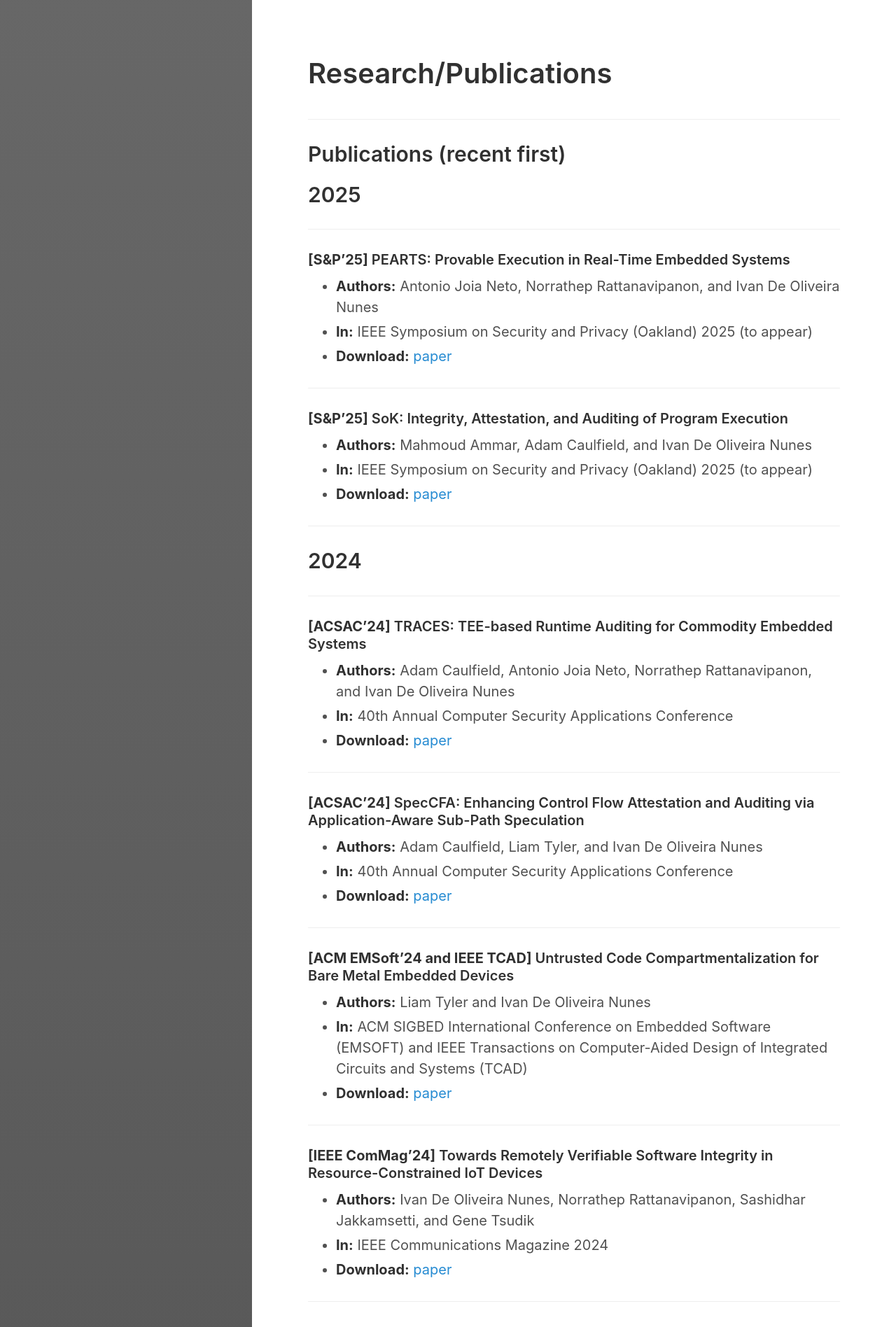
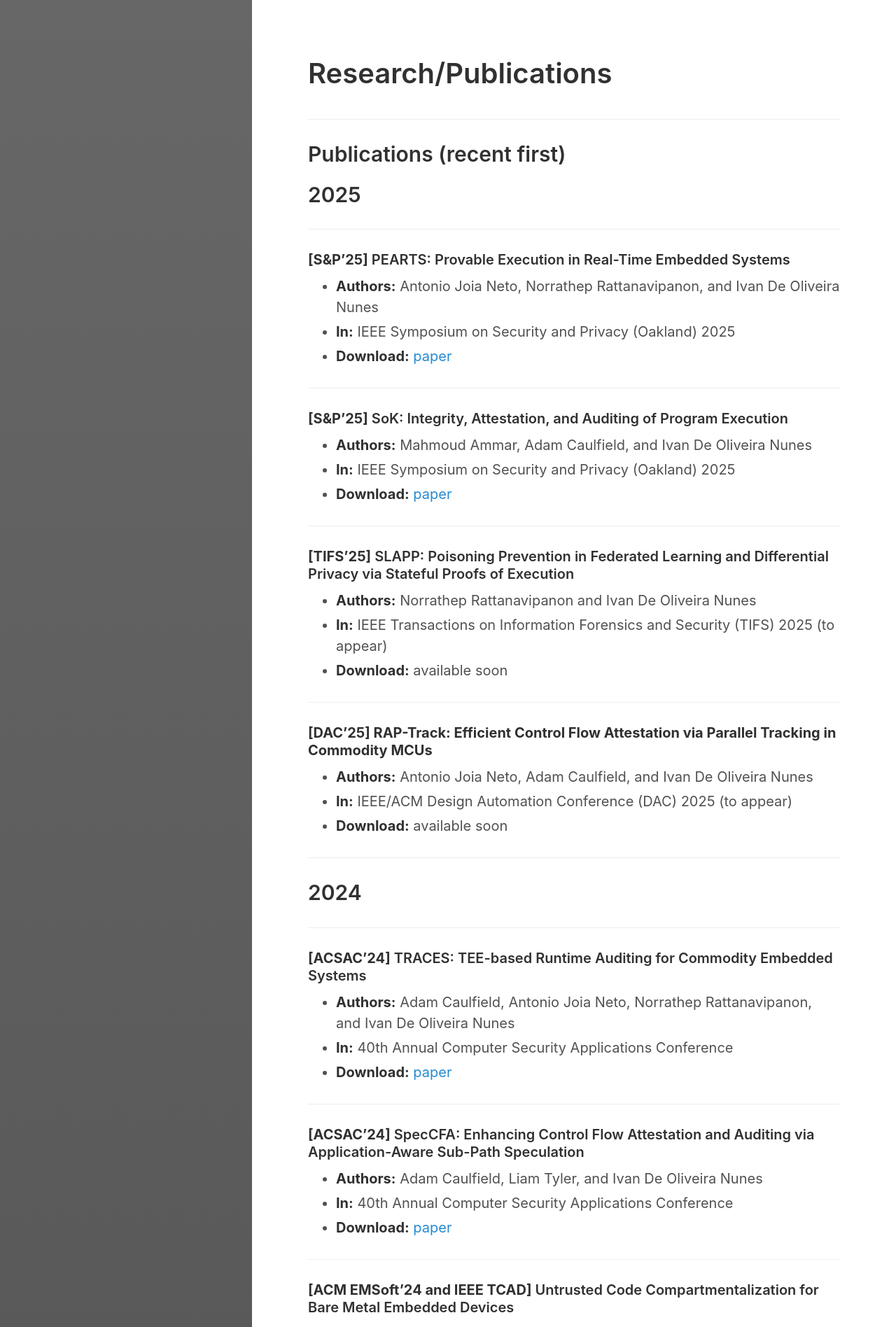
Before and after one commit to ivanolive/ivanolive.github.io, a Jekyll site: the page built from research.md, in a window 1280 px wide. Shown: the top 1896 px of the page at 70% size. Built offline with Jekyll 4.4.1, drawn with Linux system fonts in a browser that asks for light colours; some of the changed text lies outside the part shown.

Commit message:
Update research.md

```diff
--- a/research.md
+++ b/research.md
@@ -27,8 +27,26 @@ ___
 #### **\[S&P'25\]** SoK: Integrity, Attestation, and Auditing of Program Execution
 
 - **Authors:** Mahmoud Ammar, Adam Caulfield, and Ivan De Oliveira Nunes
-- **In:** IEEE Symposium on Security and Privacy (Oakland) 2025 (to appear)
+- **In:** IEEE Symposium on Security and Privacy (Oakland) 2025
 - **Download:** [paper](https://people.rit.edu/~ixdics/pubs/SOK_runtime.pdf)
+
+___
+
+
+#### **\[TIFS'25\]** SLAPP: Poisoning Prevention in Federated Learning and Differential Privacy via Stateful Proofs of Execution
+
+- **Authors:** Norrathep Rattanavipanon and Ivan De Oliveira Nunes
+- **In:** IEEE Transactions on Information Forensics and Security (TIFS) 2025 (to appear)
+- **Download:** available soon
+
+___
+
+
+#### **\[DAC'25\] RAP-Track: Efficient Control Flow Attestation via Parallel Tracking in Commodity MCUs**
+
+- **Authors:** Antonio Joia Neto, Adam Caulfield, and Ivan De Oliveira Nunes
+- **In:** IEEE/ACM Design Automation Conference (DAC) 2025 (to appear)
+- **Download:** available soon
 
 ___
 
```
Also changed, not shown: other parts of research.md (+1 -1 lines).
